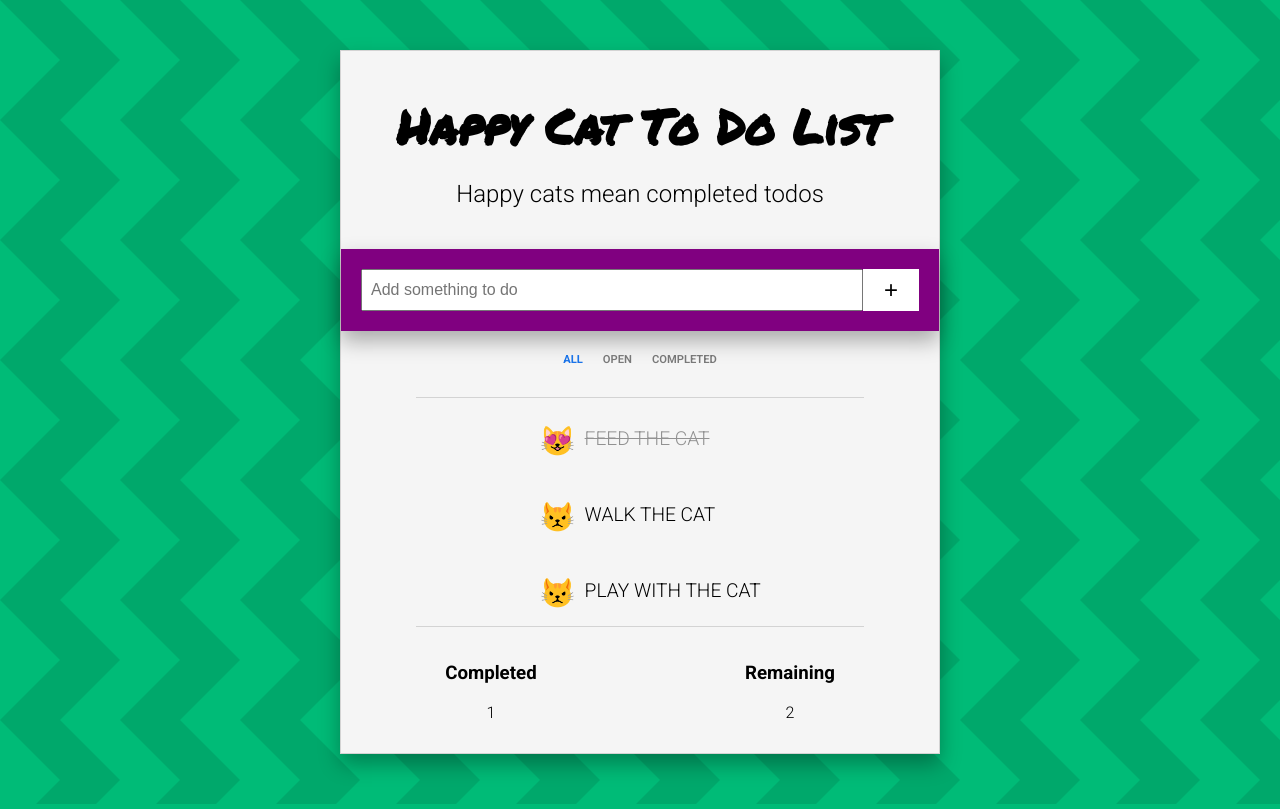
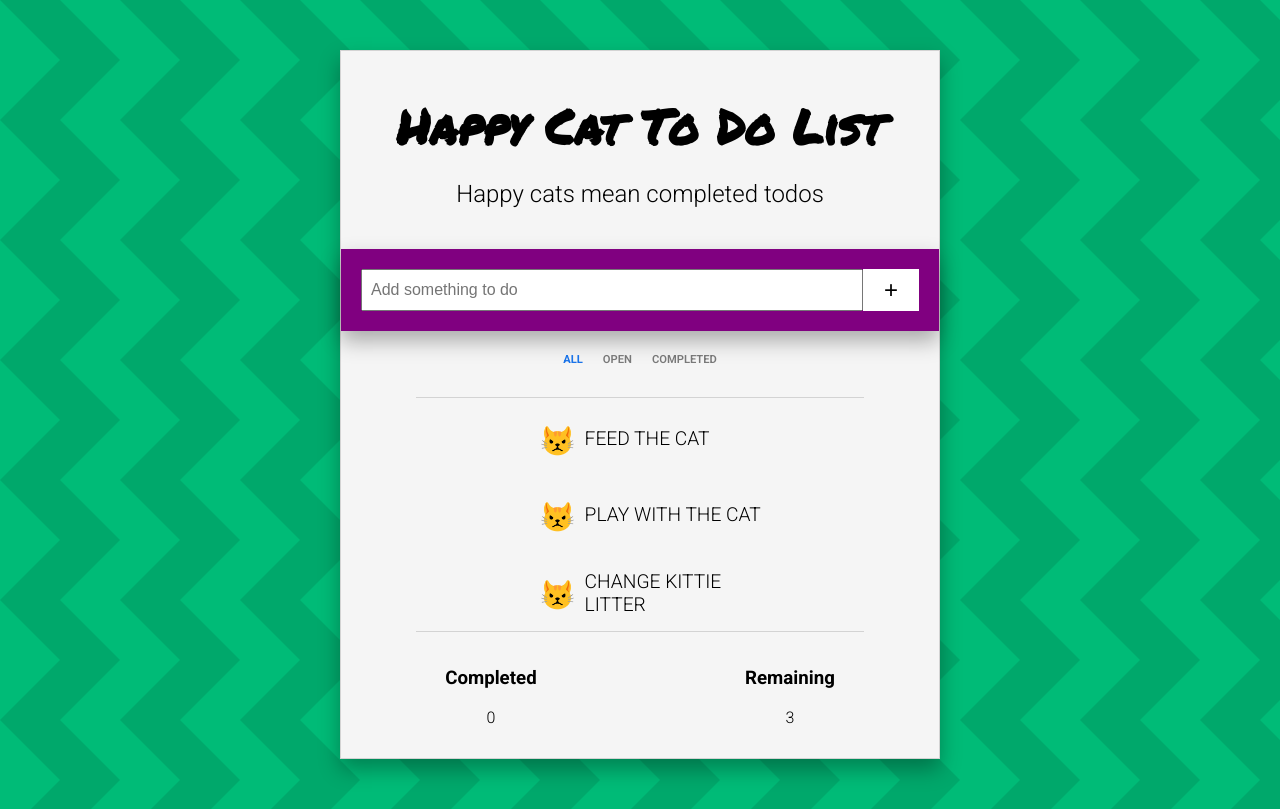
Before and after one commit to NickCallaghan/react-todo-app, a React (Create React App) app: page / in a window 1280 px wide. Built offline with nearby package versions, Linux system fonts and the light colour scheme.

Commit message:
adding uuid to generate id, refactor state to array

```diff
--- a/package.json
+++ b/package.json
@@ -7,7 +7,8 @@
     "gh-pages": "^2.1.1",
     "react": "^16.9.0",
     "react-dom": "^16.9.0",
-    "react-scripts": "3.1.1"
+    "react-scripts": "3.1.1",
+    "uuid": "^3.4.0"
   },
   "scripts": {
     "start": "react-scripts start",
--- a/src/componoents/AddToDo.js
+++ b/src/componoents/AddToDo.js
@@ -1,4 +1,5 @@
 import React from "react";
+import uuid from "uuid/v4";
 
 class AddToDo extends React.Component {
   newTodoRef = React.createRef();
@@ -7,15 +8,12 @@ class AddToDo extends React.Component {
     event.preventDefault();
     // Add a todo if not empty
     if (this.newTodoRef.current.value !== "") {
-      const key = Date.now();
       const newToDo = {
-        index: key,
-        key: key,
+        id: uuid(),
         task: this.newTodoRef.current.value,
         complete: false
       };
-
-      this.props.updateToDo(key, newToDo);
+      this.props.addToDo(newToDo);
       event.currentTarget.reset();
     }
   };
--- a/src/componoents/App.js
+++ b/src/componoents/App.js
@@ -1,43 +1,50 @@
-import React from 'react';
-import Main from '../pages/Main';
+import React from "react";
+import Main from "../pages/Main";
+import uuid from "uuid/v4";
 
 class App extends React.Component {
   constructor(props) {
     super(props);
     this.state = {
-			todos: {
-				1: {
-					index: 1,
-					key: 1,
-					task: 'Feed the cat',
-					complete: true,
+      todos: [
+        {
+          id: uuid(),
+          task: "Feed the cat",
+          complete: false
         },
-				2: {
-					index: 2,
-					key: 2,
-					task: 'Walk the cat',
-					complete: false,
+        {
+          id: uuid(),
+          task: "Play with the cat",
+          complete: false
         },
-				3: {
-					index: 3,
-					key: 3,
-					task: 'Play with the cat',
-					complete: false,
-				},
-			},
-			filter: 'all',
+        {
+          id: uuid(),
+          task: "Change Kittie Litter",
+          complete: false
+        }
+      ],
+      filter: "all"
     };
   }
 
-	updateToDo = (key, updateToDo) => {
-		let todos = { ...this.state.todos };
-		todos[key] = updateToDo || undefined;
+  addToDo = newTodo => {
+    console.log(newTodo);
+    this.setState(st => ({ todos: [...st.todos, newTodo] }));
+  };
+
+  updateToDo = (id, updateToDo) => {
+    let todos = this.state.todos.map(td => {
+      if (td.id === id) {
+        return updateToDo;
+      }
+      return td;
+    });
     this.setState({ todos });
   };
 
-	deleteToDo = key => {
-		let todos = { ...this.state.todos };
-		delete todos[key];
+  deleteToDo = id => {
+    let todos = [...this.state.todos];
+    todos = todos.filter(td => td.id !== id);
     this.setState({ todos });
   };
 
@@ -54,6 +61,7 @@ class App extends React.Component {
         <Main
           filter={this.state.filter}
           todos={this.state.todos}
+          addToDo={this.addToDo}
           updateToDo={this.updateToDo}
           deleteToDo={this.deleteToDo}
           updateFilter={this.updateFilter}
--- a/src/componoents/ToDo.js
+++ b/src/componoents/ToDo.js
@@ -1,33 +1,35 @@
-import React from 'react';
+import React from "react";
 
 class ToDo extends React.Component {
   handleToggleTodo = event => {
     event.preventDefault();
-		const key = event.currentTarget.id;
-		let updatedTodo = {
-			...this.props.todo,
-		};
+    const updatedTodo = this.props.todo;
+    const id = this.props.todo.id;
     updatedTodo.complete = !updatedTodo.complete;
-		this.props.updateToDo(key, updatedTodo);
+    this.props.updateToDo(id, updatedTodo);
   };
 
   handleDeleteToDo = event => {
     event.preventDefault();
-		const key = event.currentTarget.id;
+    const id = event.currentTarget.id;
     const todo = event.currentTarget;
     console.log(todo);
-		this.props.deleteToDo(key);
+    this.props.deleteToDo(id);
   };
 
   render() {
-		const { index, task, complete, key } = this.props.todo;
+    const { id, task, complete } = this.props.todo;
     return (
-			<div className={`todo-item ${complete ? 'checked' : 'not-checked'}`}>
-				<input type="checkbox" key={`${key}`} id={`${index}`} checked={complete} />
-				<label id={`${index}`} htmlFor={`${index}`} onClick={this.handleToggleTodo}>
+      <div className={`todo-item ${complete ? "checked" : "not-checked"}`}>
+        <input type="checkbox" key={`${id}`} id={`${id}`} checked={complete} />
+        <label id={`${id}`} htmlFor={`${id}`} onClick={this.handleToggleTodo}>
           {task}
         </label>
-				<span id={`${index}`} className="remove-todo" onClick={this.handleDeleteToDo}>
+        <span
+          id={`${id}`}
+          className="remove-todo"
+          onClick={this.handleDeleteToDo}
+        >
           X
         </span>
       </div>
--- a/src/pages/Main.js
+++ b/src/pages/Main.js
@@ -1,14 +1,14 @@
-import React from 'react';
-import AddToDo from '../componoents/AddToDo';
-import FilterBar from '../componoents/FilterBar';
-import ToDoList from '../componoents/ToDoList';
-import Stats from '../componoents/Stats';
+import React from "react";
+import AddToDo from "../componoents/AddToDo";
+import FilterBar from "../componoents/FilterBar";
+import ToDoList from "../componoents/ToDoList";
+import Stats from "../componoents/Stats";
 
 class Main extends React.Component {
   render() {
     return (
       <div>
-				<AddToDo updateToDo={this.props.updateToDo} />
+        <AddToDo addToDo={this.props.addToDo} />
 
         <FilterBar updateFilter={this.props.updateFilter} />
 
```
Also changed, not shown: src/componoents/ToDoList.js (+5 -5 lines), 1 other file (tests, documents, lock files or other folders). Lines whose indentation alone changed are shown as unchanged.
